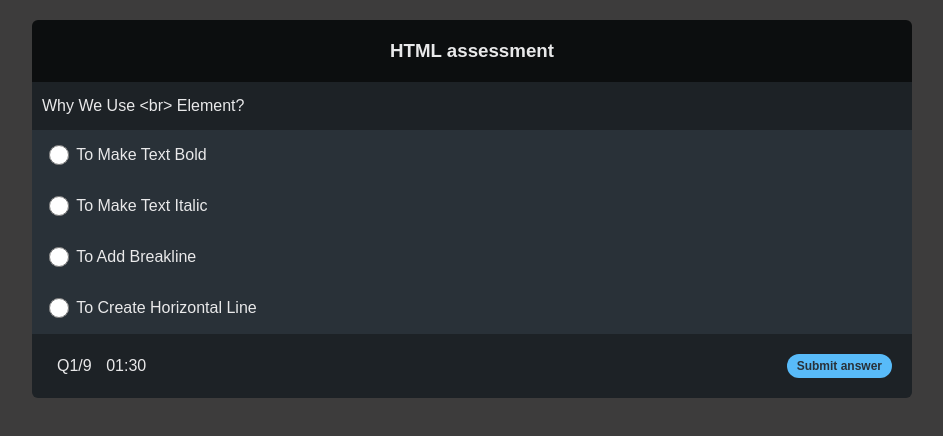
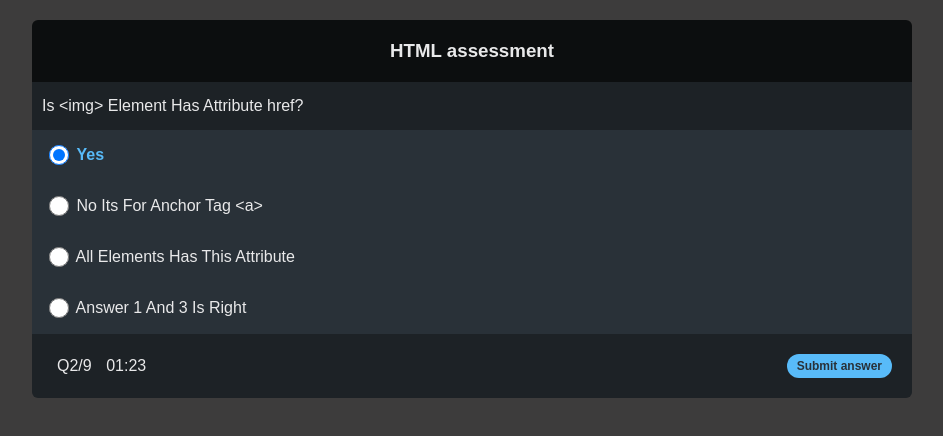
Before and after one commit to MahmoudGamalDev/Quiz_App, a plain HTML site: page index.html in a window 1280 px wide. Both pictures are taken after a click on the button "Submit answer". Shown: the whole page, without its empty margins (168-1111 px from the left). Drawn offline with Linux system fonts and the light colour scheme.

Commit message:
Countdown

```diff
--- a/index.html
+++ b/index.html
@@ -16,7 +16,7 @@
       </div>
       <div class="answers">
         <div class="answer">
-          <input type="radio" id="answer_1" name="answer" />
+          <input type="radio" id="answer_1" name="answer" checked/>
           <label for="answer_1"></label>
         </div>
         <div class="answer">
@@ -35,14 +35,13 @@
       <div class="footer">
         <div class="left">
           <span class="question-number">Q1/9</span>
-          <span class="counter">01:30</span>
+          <span class="counter"><span>01</span>:<span>30</span></span>
         </div>
         <div class="right">
           <button class="submit">Submit answer</button>
         </div>
       </div>
     </div>
-
     <div class="result"></div>
     <script src="main.js"></script>
   </body>
--- a/main.js
+++ b/main.js
@@ -5,6 +5,10 @@ let inputs = document.querySelectorAll("input");
 let submitButton = document.querySelector(".submit");
 let popUp = document.querySelector(".pop-up");
 let result = document.querySelector(".result");
+let quesNumber = document.querySelector(".question-number");
+let timer = document.querySelector(".counter");
+let minutes = document.querySelector(".counter span:first-child").textContent;
+let seconds = document.querySelector(".counter span:last-child").textContent;
 
 // Helpers
 let quesIndex = 0;
@@ -17,8 +21,9 @@ function getQuestions() {
         if (this.readyState === 4 && this.status === 200) {
 
             let quesObj = JSON.parse(myRequest.responseText);
-
             addQuestions(quesObj[quesIndex]);
+            quesNumber.textContent = `Q${1}/${quesObj.length}`;
+            countDown();
 
             submitButton.onclick = function () {
                 let answered = false;
@@ -38,6 +43,7 @@ function getQuestions() {
                     notAnswered();
                 }
 
+                quesIncrement(quesObj);
             }
         }
     };
@@ -72,9 +78,6 @@ function quesAnswered(response) {
 
     if (quesIndex < response.length) {
         addQuestions(response[quesIndex]);
-        for (let i = 0; i < 4; i++) {
-            inputs[i].checked = false;
-        }
     } else {
         giveResult(response.length);
     }
@@ -104,3 +107,29 @@ function giveResult(quesLength) {
     }
     );
 }
+
+function quesIncrement(quizObj) {
+    quesNumber.textContent = `Q${quesIndex + 1}/${quizObj.length}`;
+
+}
+
+function countDown() {
+    let minsHandler = "60";
+    let counter = setInterval(() => {
+        if (seconds !== "00") {
+            seconds -= 1;
+            seconds = seconds < 10 ? `0${seconds}` : seconds;
+            timer.textContent = `${minutes}:${seconds}`;
+        } else {
+            if (minutes !== "00") {
+                minsHandler -= 1;
+                minutes = minsHandler;
+                minutes = minutes < 10 ? `0${minutes}` : minutes;
+                timer.textContent = `${minutes}:${seconds}`;
+            } else {
+                clearInterval(counter);
+                timer.innerHTML = "<span>01</span>:<span>30</span>";
+            }
+        }
+    }, 1000);
+}
--- a/style.css
+++ b/style.css
@@ -88,7 +88,7 @@ label {
   color: #e9e9ea;
 }
 
-.footer .left span {
+.footer .left > span {
   padding: 5px;
 }
 
```
